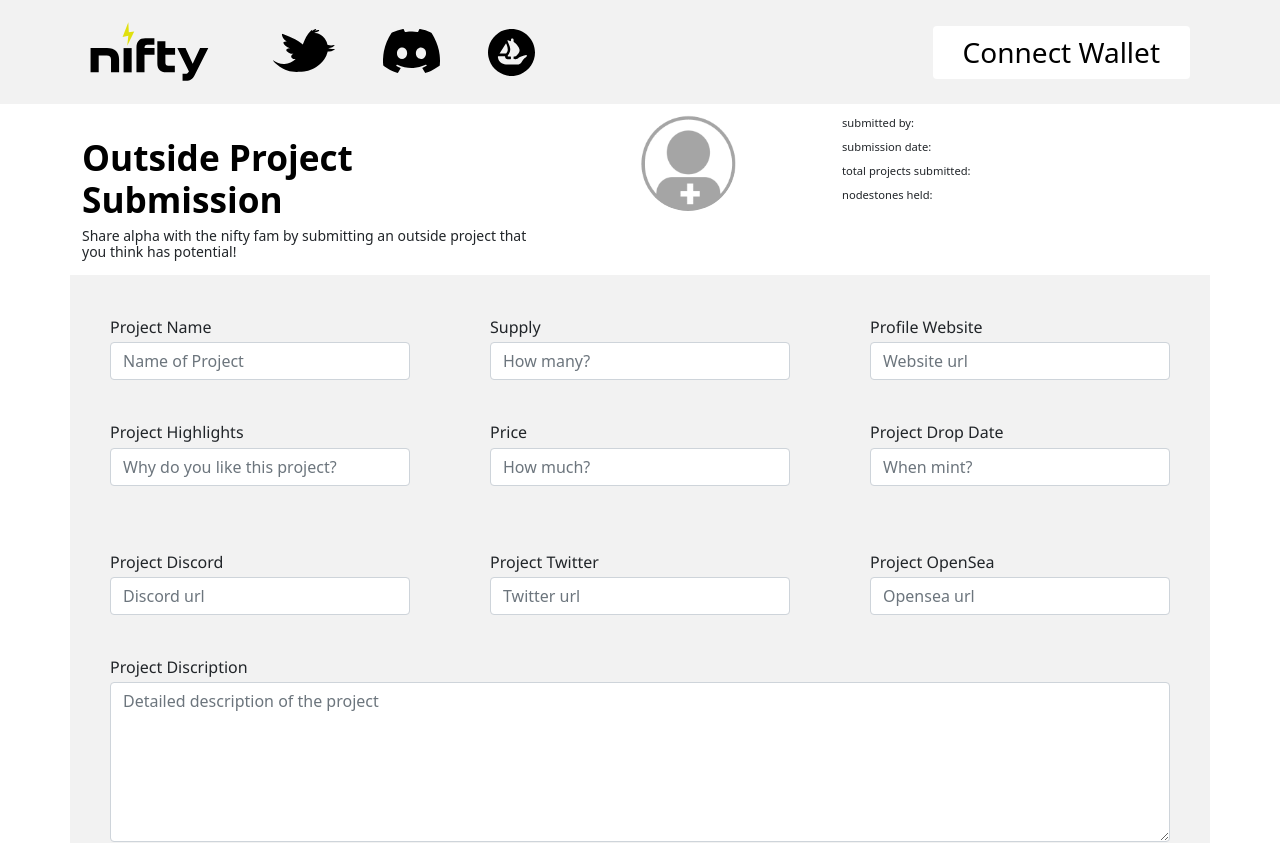
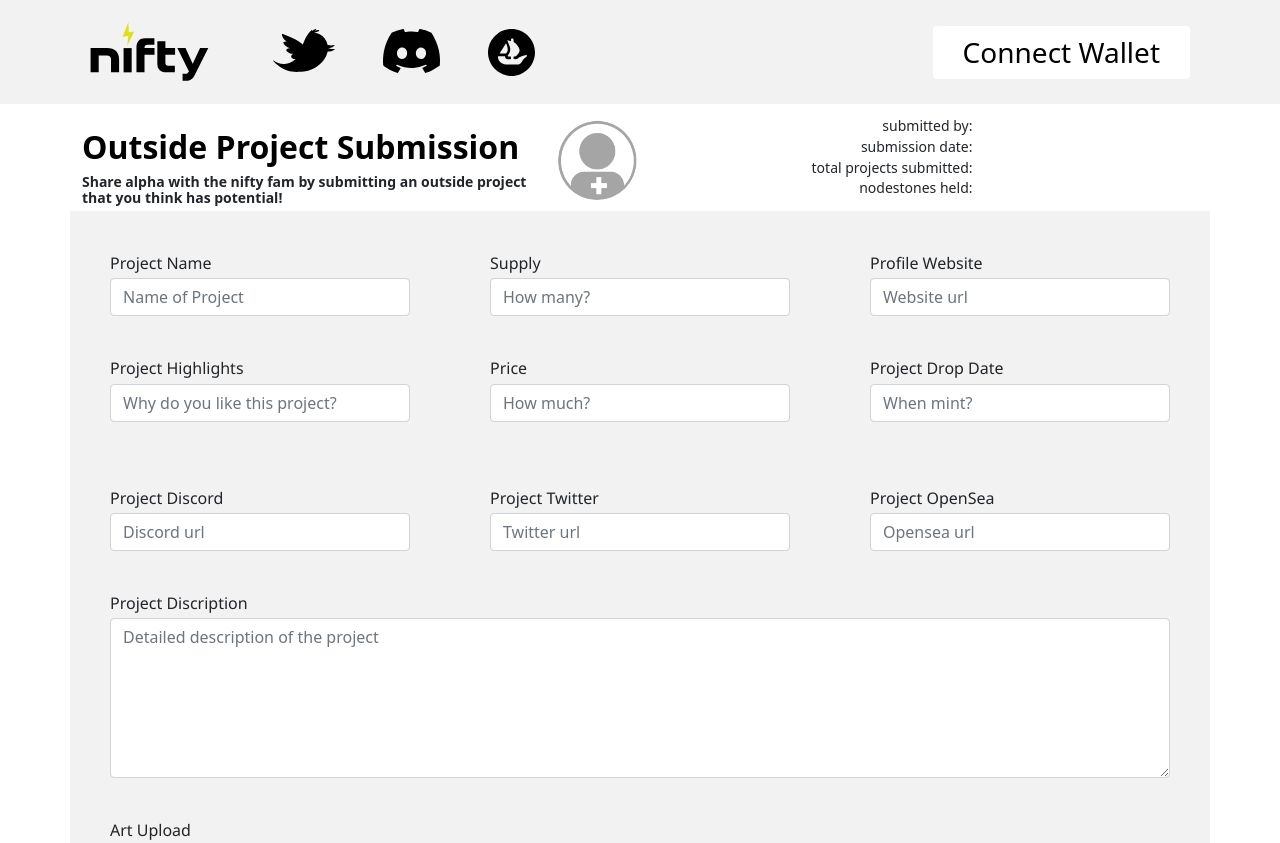
Before and after one commit to solution-pool/BHG-Nifty-Project, a React (Create React App) app: page /outside in a window 1280 px wide. Shown: the top 843 px of the page. Built offline with nearby package versions, Linux system fonts and the light colour scheme.

Commit message:
avatar style complete

```diff
--- a/src/assets/stylesheet/_avatar.scss
+++ b/src/assets/stylesheet/_avatar.scss
@@ -1,10 +1,13 @@
 .avatar {
-    position: relative;
+    p {
+        margin-bottom: 0;
+        margin-top: 0;
+    }
     .avatar-title {
-        margin-top : 2rem;
+        margin-top : 1.5rem;
         color : black !important;
         font : {
-            size : 2.2rem;
+            size :2rem;
             weight: 800;
         }
         padding: 0;
@@ -12,34 +15,43 @@
 
     .avatar-content {
         font-size: 0.875rem;
+        font-weight: 600;
         line-height: 1.1;
         padding: 0;
     }
 
-    span {
-        display: inline-block;
-    }
-
-    img {
-        position: absolute;
-        width: 4rem;
-        left: 50%;
-        vertical-align: middle;
-        width: 6rem;
-        top: 0.68rem;
-        height: 6rem;
-        cursor: pointer;
-        border-radius: 50%;
-        z-index: 100;
+    .avatar-container {
+        img {
+            left: 10%;
+            width: 5rem;
+            height: 5rem;
+            cursor: pointer;
+            margin-top: 1rem;
+            border-radius: 50%;
+            z-index: 100;
+        }
     }
 
     .avatar-description {
-        margin-bottom: 0px !important;
-        margin-top: 0.3rem;
-        span {
-            line-height: 1;
-            font-size: 0.7rem;
+        margin-top: 1rem;
+        margin-bottom: 1rem;
+        p {
+            line-height: 0.8rem;
+            font-size: 0.875rem;
+            margin-bottom: 0.5rem;
+            .avatar-label {
+                text-align: right;
+            }
+            .avatar-profile {
+                text-overflow: ellipsis;
+            }
         }
 
     }
 }
+
+@media only screen and (max-width: 575px) {
+    .avatar {
+        text-align: center;
+    }
+}
--- a/src/components/Avatar.js
+++ b/src/components/Avatar.js
@@ -5,38 +5,35 @@ const Avatar = (props) => {
 
     const imageRef = useRef(null);
 
-    const changeImage = () => {
-
-    }
-
-    const handleImage = () => {
-
-    }
-
     return (
         <Row className="avatar">
-            <Col lg={5}>
+            <Col lg="5" md="8" sm="8" xs="12">
                 <h1 className="avatar-title">{ props.title }</h1>
                 <p className="avatar-content">{ props.content }</p>
             </Col>
-            <Col lg={3}>
-                <input id="input-image" accept="image/*" type="file" name="image" className="d-none" onChange={changeImage} />
-                <img ref={imageRef} src={require('../assets/img/avatar.png').default} onClick={handleImage}/>
+            <Col lg="2" md="4" sm="4" xs="12" className="avatar-container">
+                <img ref={imageRef} src={require('../assets/img/avatar.png').default} />
             </Col>
-            <Col lg={4}>
+            <Col lg="5" md="12" sm="12" xs="12">
                 <p className="avatar-description">
-                    <span>submitted by:</span> <br />
-                    <span>submission date:</span> <br />
-                    <span>total projects submitted:</span> <br />
-                    <span>nodestones held:</span>
+                    <p>
+                        <Col lg="6" md="6" sm="6" xs="6" className="avatar-label">submitted by:</Col>
+                        <Col lg="6" md="6" sm="6" xs="6" className="avatar-profile"></Col>
+                    </p>
+                    <p>
+                        <Col lg="6" md="6" sm="6" xs="6" className="avatar-label">submission date:</Col>
+                        <Col lg="6" md="6" sm="6" xs="6" className="avatar-profile"></Col>
+                    </p>
+                    <p>
+                        <Col lg="6" md="6" sm="6" xs="6" className="avatar-label">total projects submitted:</Col>
+                        <Col lg="6" md="6" sm="6" xs="6" className="avatar-profile"></Col>
+                    </p>
+                    <p>
+                        <Col lg="6" md="6" sm="6" xs="6" className="avatar-label">nodestones held:</Col>
+                        <Col lg="6" md="6" sm="6" xs="6" className="avatar-profile"></Col>
+                    </p>
                 </p>
             </Col>
-            {/* <h1>{ props.title }</h1>
-            <p>
-                <span>{ props.content }</span>
-                <input id="input-image" accept="image/*" type="file" name="image" className="d-none" onChange={changeImage} />
-                <img ref={imageRef} src={require('../assets/img/avatar.png').default} onClick={handleImage}/>
-            </p> */}
         </Row>
     );
 }
```
